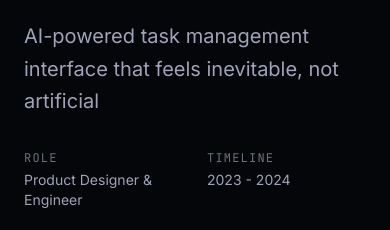
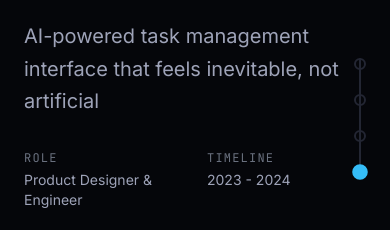
Before and after one commit to JPBrill/portfolio, a Next.js app: page /projects/agent-dashboard in a window 390 px wide. Shown: the part 304-534 px from the top of the page. Built offline with nearby package versions, Linux system fonts and the light colour scheme.

Commit message:
feat(ui): Enhance SignalLine component
Refactor SignalLine to render outside MainColumn for correct fixed positioning. Improve scroll handling and add visual enhancements like a thicker, rounded line and adjusted spacing for better usability and aesthetics. Add an aria-label for accessibility.

```diff
--- a/app/projects/[slug]/page.tsx
+++ b/app/projects/[slug]/page.tsx
@@ -1,4 +1,3 @@
-// app/projects/[slug]/page.tsx
 import { notFound } from 'next/navigation';
 import { projects } from '@/lib/projects';
 import { AppShell } from '@/components/layout/AppShell';
@@ -23,7 +22,9 @@ export default async function ProjectPage({ params }: { params: Promise<{ slug:
 
   return (
     <AppShell theme={project.theme}>
+      {/* SignalLine rendered outside MainColumn for proper fixed positioning */}
       <SignalLine sections={sections} accentColor={project.theme.accent} />
+
       <MainColumn>
         <ProjectHero project={project} />
 
--- a/components/ui/SignalLine.tsx
+++ b/components/ui/SignalLine.tsx
@@ -1,4 +1,3 @@
-// components/ui/SignalLine.tsx
 'use client';
 
 import { useEffect, useState } from 'react';
@@ -42,41 +41,54 @@ export function SignalLine({ sections, accentColor = '#15F4D1' }: SignalLineProp
       }
     };
 
+    handleScroll(); // Call immediately on mount
     window.addEventListener('scroll', handleScroll);
     return () => window.removeEventListener('scroll', handleScroll);
   }, [sections]);
 
+  // Don't render if no sections
+  if (sections.length === 0) return null;
+
   return (
-    <div className="fixed right-8 top-1/2 -translate-y-1/2 hidden lg:flex flex-col gap-4 z-30">
+    <div className="fixed right-6 md:right-8 top-1/2 -translate-y-1/2 flex flex-col gap-4 z-50">
       <div className="relative">
         {/* Vertical line */}
-        <div className="absolute left-1/2 top-0 bottom-0 w-px bg-border-subtle" />
+        <div
+          className="absolute left-1/2 -translate-x-1/2 top-0 bottom-0 w-[2px] rounded-full bg-border-subtle"
+        />
 
         {/* Section markers */}
-        <div className="relative flex flex-col gap-8">
-          {sections.map((section) => (
+        <div className="relative flex flex-col gap-6">
+          {sections.map((section, index) => (
             <button
               key={section.id}
               onClick={() => {
-                document.getElementById(section.id)?.scrollIntoView({ behavior: 'smooth' });
+                const element = document.getElementById(section.id);
+                if (element) {
+                  const top = element.getBoundingClientRect().top + window.scrollY - 100;
+                  window.scrollTo({ top, behavior: 'smooth' });
+                }
               }}
-              className="group relative flex items-center justify-end gap-3"
+              className="group relative flex items-center justify-end gap-3 cursor-pointer"
+              aria-label={`Jump to ${section.label}`}
             >
               {/* Label (shows on hover) */}
-              <span className="text-xs font-mono text-text-tertiary opacity-0 group-hover:opacity-100 transition-opacity duration-200">
+              <span className="hidden md:block text-xs font-mono text-text-tertiary opacity-0 group-hover:opacity-100 transition-opacity duration-200 whitespace-nowrap">
                 {section.label}
               </span>
 
               {/* Dot */}
               <motion.div
-                className="w-2 h-2 rounded-full border-2 transition-all duration-200"
+                className="w-3 h-3 rounded-full border-2 transition-all duration-200 cursor-pointer"
                 style={{
                   borderColor: activeSection === section.id ? accentColor : 'var(--color-border-subtle)',
                   backgroundColor: activeSection === section.id ? accentColor : 'transparent',
                 }}
                 animate={{
-                  scale: activeSection === section.id ? 1.2 : 1,
+                  scale: activeSection === section.id ? 1.3 : 1,
                 }}
+                whileHover={{ scale: 1.4 }}
+                transition={{ duration: 0.2 }}
               />
             </button>
           ))}
```
